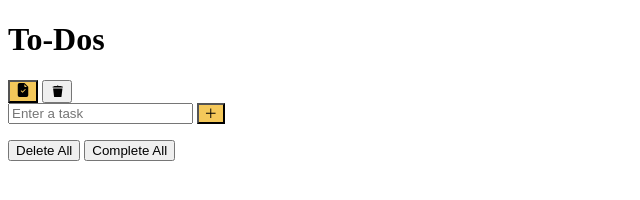
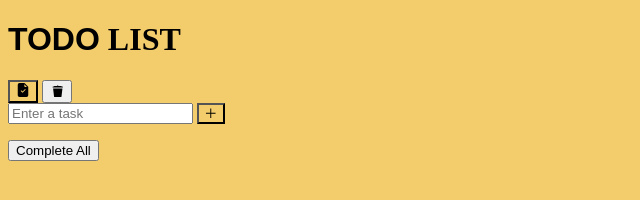
Before and after one commit to jjw18th/TO-DO, a website: page index.html in a window 1280 px wide. Both pictures are taken after a click on the button 23 px from the left and 91 px from the top of the page. Shown: the whole page, without its empty margins (0-640 px from the left). Drawn offline with Linux system fonts and the light colour scheme.

Commit message:
disabled delete all button in checklist mode, same for delete mode

```diff
--- a/index.html
+++ b/index.html
@@ -6,9 +6,12 @@
     <title>To-Dos App</title>
     <link rel="stylesheet" href="./style.css">
   </head>
-  <body>
+  <body class="bg-color">
     <header>
-      <h1>To-Dos</h1>
+      <h1>
+        <span class="font-bold font-style">TODO</span>
+        <span class="">LIST</span>
+      </h1>
     </header>
     <nav>
       <button id="checklist-mode">
--- a/script.js
+++ b/script.js
@@ -7,7 +7,10 @@ const link="http://www.w3.org/2000/svg";
 const checklistMode=document.getElementById("checklist-mode");
 const deleteMode=document.getElementById("delete-mode");
 checklistMode.classList.add("bg-color");
-
+const deleteAllButton=document.getElementById("delete-all-button");
+const completeAllButton=document.getElementById("complete-all-button");
+completeAllButton.style.display="inline";
+deleteAllButton.style.display="none";
 document.getElementById("addTask").addEventListener("click",()=>{
     const text=document.querySelector("#input-task").value;
     arr.push(text);
@@ -95,7 +98,7 @@ document.getElementById("addTask").addEventListener("click",()=>{
 
 
 
-const deleteAllButton=document.getElementById("delete-all-button");
+
 deleteAllButton.addEventListener("click", ()=>
 {
     while(olElement.firstElementChild)
@@ -105,7 +108,7 @@ deleteAllButton.addEventListener("click", ()=>
 
 });
 
-const completeAllButton=document.getElementById("complete-all-button");
+
 completeAllButton.addEventListener("click", ()=>
 {
     for (const child of olElement.children)
@@ -141,7 +144,10 @@ checklistMode.addEventListener("click", ()=>
     //console.dir(tempBtn);
     tempBtn.style.display="none";
     }
+    completeAllButton.style.display="inline";
+    deleteAllButton.style.display="none";
 })
+
 
 deleteMode.addEventListener("click",()=>
 {
@@ -157,4 +163,6 @@ deleteMode.addEventListener("click",()=>
         const tempSpan=child.getElementsByTagName("span")[0];
         tempSpan.style.display="none";
     }
+    completeAllButton.style.display="none";
+    deleteAllButton.style.display="inline";
 })
--- a/style.css
+++ b/style.css
@@ -5,10 +5,15 @@
 
 .font-bold
 {
-    font-weight: 700;
+    font-weight: 900;
 }
 
 .bg-color
 {
-    background-color: rgb(244, 200, 90);
+    background-color: rgb(243, 205, 108);
 }
+
+.font-style
+{
+    font-family: Arial, Helvetica, sans-serif;
+}
```
